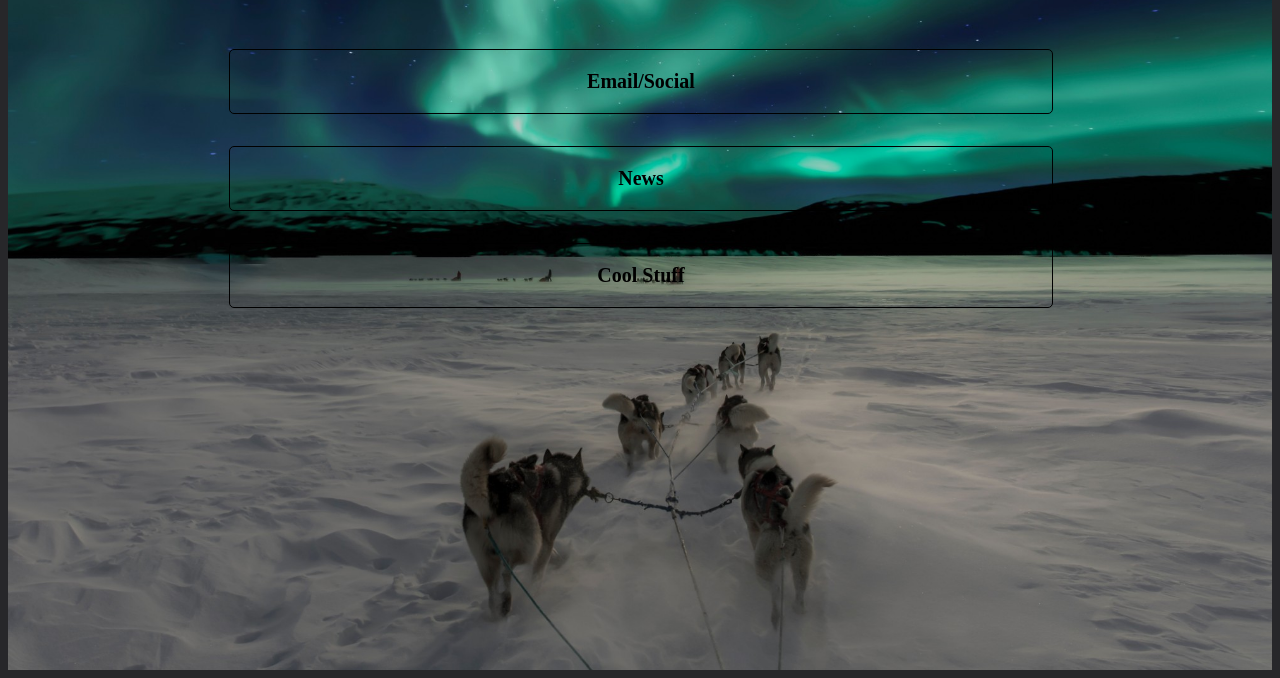
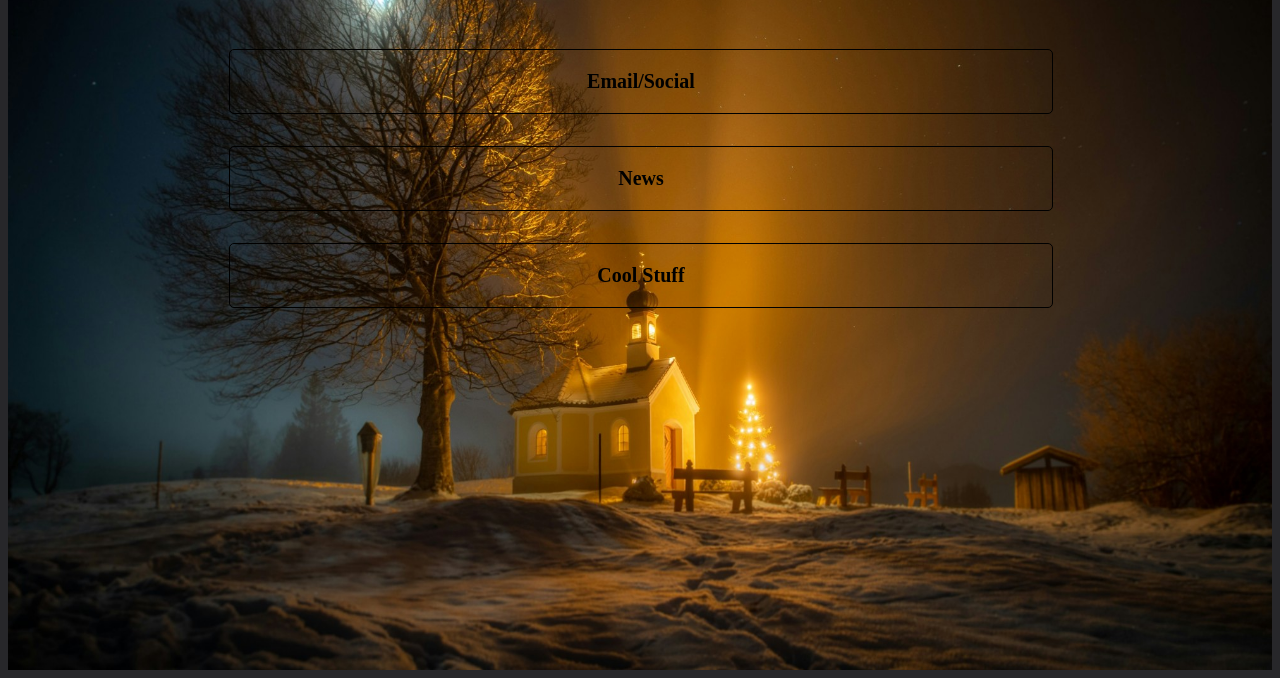
Before and after one commit to mdohse29/momsPage, a plain HTML site: page index.html in a window 1280 px wide. Shown: the part 138-816 px from the top of the page. Drawn offline with nearby package versions, Linux system fonts and the light colour scheme.

Commit message:
New background for christmas - Tue 05 Dec 2023 05:36:23 PM MST

```diff
--- a/data/style.css
+++ b/data/style.css
@@ -2,7 +2,7 @@ body {
     background-color:#27272a;
 }
 .presentation{
-    background-image: url("../img/thomas-lipke-oIuDXlOJSiE-unsplash.jpg");
+    background-image: url("../img/andreas-kretschmer-fr2--0bD6JU-unsplash.jpg");
     background-repeat: no-repeat;
     height: 100vh;
     max-height: 120vh;
```
Also changed, not shown: img/andreas-kretschmer-fr2--0bD6JU-unsplash.jpg (added).
